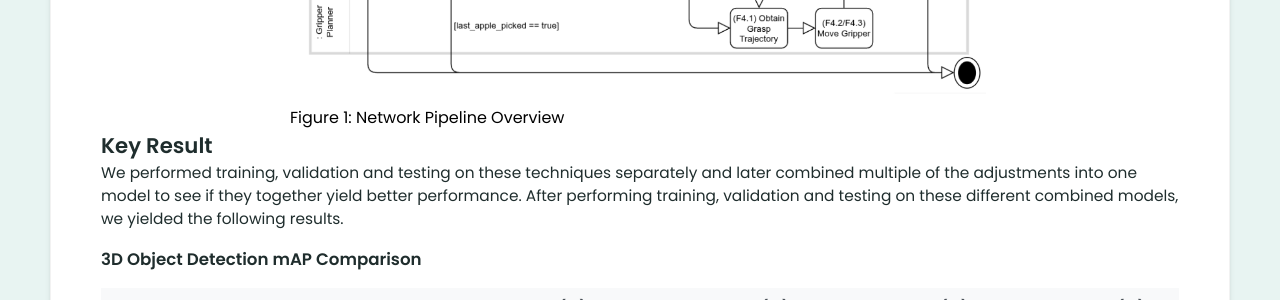
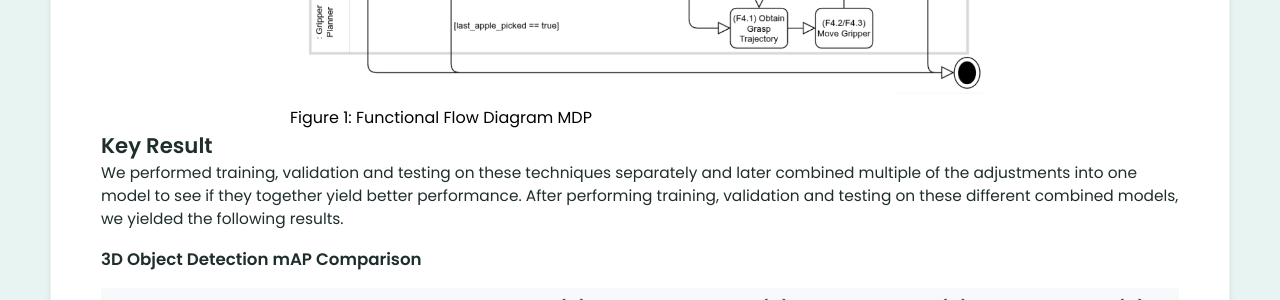
Before and after one commit to jasperwelgemoed/jasperwelgemoed.github.io, a Jekyll site: the page built from _projects/MDP/index.md, in a window 1280 px wide and 900 px high, scrolled down 2260 px. Shown: the part 154-454 px from the top of the window. Built offline with Jekyll 4.4.1, drawn with Linux system fonts in a browser that asks for light colours.

Commit message:
Update index.md

```diff
--- a/_projects/MDP/index.md
+++ b/_projects/MDP/index.md
@@ -87,7 +87,7 @@ Fallback logic was implemented for failed detections, dropped apples, and low ba
 
   <figure>
   <img src="/_projects/MDP/FFDMDP.png" alt="Functional Flow Diagram MDP" width="700">
-  <figcaption>Figure 1: Network Pipeline Overview  </figcaption>
+  <figcaption>Figure 1: Functional Flow Diagram MDP  </figcaption>
   </figure>
 
 
```
